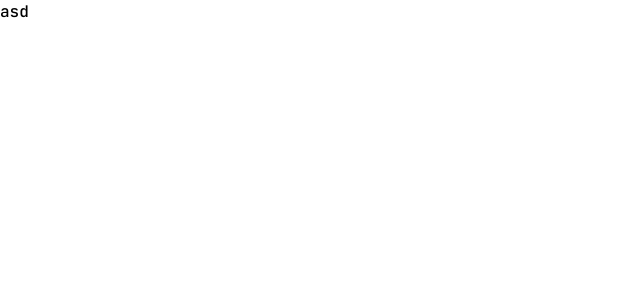
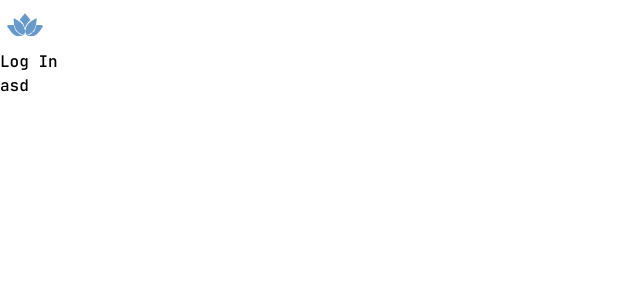
Before and after one commit to tasha-dev/i-will-be-good-web, a Next.js app: page / in a window 1280 px wide. Shown: the top 300 px of the page, without its empty margins (0-640 px from the left). Built offline with nearby package versions, Linux system fonts and the light colour scheme.

Commit message:
added structure of header component

```diff
--- a/app/layout.tsx
+++ b/app/layout.tsx
@@ -23,7 +23,7 @@ export const metadata:Metadata = {
     openGraph: {
         title: 'I Will Be Good - Your medic(t)ation reminder and tracker',
         description: 'Welcome to MedTrack & Meditate, your go-to application for tracking and reminding medications and guiding you through daily meditations. This app is designed to help you maintain a healthy routine by managing your medications and incorporating mindfulness practices into your daily life.',
-        images: './public/img/img-logo-192.png',
+        images: './public/img/logo/img-logo-192.png',
         url: 'https://iwillbegood.vercel.app/'
     }
 }
--- /dev/null
+++ b/chunk/buttonComponent.tsx
@@ -0,0 +1,36 @@
+// Codes by mahdi tasha
+// Importing part
+import {ReactNode} from "react";
+import Link from "next/link";
+
+// Defining type of props
+type propsType = {
+    children: string;
+    role: 'primary' | 'secondary';
+    link?: string;
+};
+
+// Creating and exporting button component as default
+export default function ButtonComponent({children, role, link = ''}: propsType): ReactNode {
+    // Conditional rendering
+    if (link !== '') {
+        return (
+            <Link
+                href={link}
+                data-role={role}
+                className={''}
+            >
+                {children}
+            </Link>
+        );
+    } else {
+        return (
+            <button
+                data-role={role}
+                className={''}
+            >
+                {children}
+            </button>
+        );
+    }
+}
--- /dev/null
+++ b/chunk/containerComponent.tsx
@@ -0,0 +1,16 @@
+// Codes by mahdi tasha
+// Importing part
+import {ReactNode} from "react";
+
+// Defining type of props
+type propsType = { children: ReactNode };
+
+// Creating and exporting container component as default
+export default function ContainerComponent({children}:propsType):ReactNode {
+    // Returning JSX
+    return (
+        <div>
+            {children}
+        </div>
+    );
+}
--- /dev/null
+++ b/component/headerComponent.tsx
@@ -0,0 +1,40 @@
+// Importing part
+import {ReactNode} from "react";
+import Image from "next/image";
+import lotusImg from '@/public/img/logo/img-logo-lotus.png';
+import ButtonComponent from "@/chunk/buttonComponent";
+import ContainerComponent from "@/chunk/containerComponent";
+
+// Defining type of props
+type propsType = { isUserLoggedIn: boolean; }
+
+// Creating and exporting header component as default
+export default function HeaderComponent({isUserLoggedIn}:propsType):ReactNode {
+    // Returning JSX
+    return (
+        <header
+            data-logged-in={isUserLoggedIn}
+            className={''}
+        >
+            <ContainerComponent>
+                <Image
+                    alt={'Logo of I Will Be Good'}
+                    src={lotusImg.src}
+                    width={50}
+                    height={50}
+                />
+                {
+                    (!isUserLoggedIn)
+                        ? (
+                            <ButtonComponent
+                                link-={'/login'}
+                                role={"primary"}
+                            >
+                                Log In
+                            </ButtonComponent>
+                        ) : false
+                }
+            </ContainerComponent>
+        </header>
+    );
+}
--- a/component/pageComponent.tsx
+++ b/component/pageComponent.tsx
@@ -5,6 +5,7 @@
 import {ReactNode} from "react";
 import useUserLoggedIn from "@/hook/useUserLoggedIn";
 import {useRouter} from "next/navigation";
+import HeaderComponent from '@/component/headerComponent';
 
 // Defining type of props
 type propsType = {
@@ -26,6 +27,7 @@ export default function PageComponent({children, loginRequired}:propsType):React
         else {
             return (
                 <div className={'overflow-x-hidden bg-white'}>
+                    <HeaderComponent isUserLoggedIn={isUserLoggedIn} />
                     {children}
                 </div>
             );
@@ -33,6 +35,7 @@ export default function PageComponent({children, loginRequired}:propsType):React
     } else {
         return (
             <div className={'overflow-x-hidden bg-white'}>
+                <HeaderComponent isUserLoggedIn={isUserLoggedIn} />
                 {children}
             </div>
         );
--- /dev/null
+++ b/declartions.d.ts
@@ -0,0 +1,3 @@
+// Codes by mahdi tasha
+// Declaring file types for typescript
+declare module '*.png';
--- a/hook/useUserLoggedIn.tsx
+++ b/hook/useUserLoggedIn.tsx
@@ -2,5 +2,5 @@
 // Creating a custom hook which checks if user is logged in and exporting it as default
  export default function useUserLoggedIn():boolean {
     // TODO: This will change when working with backend
-    return true;
+    return false;
 }
```
Also changed, not shown: public/img/logo/img-logo-192.png (renamed from public/img/img-logo-192.png), public/img/logo/img-logo-lotus.png (added).
